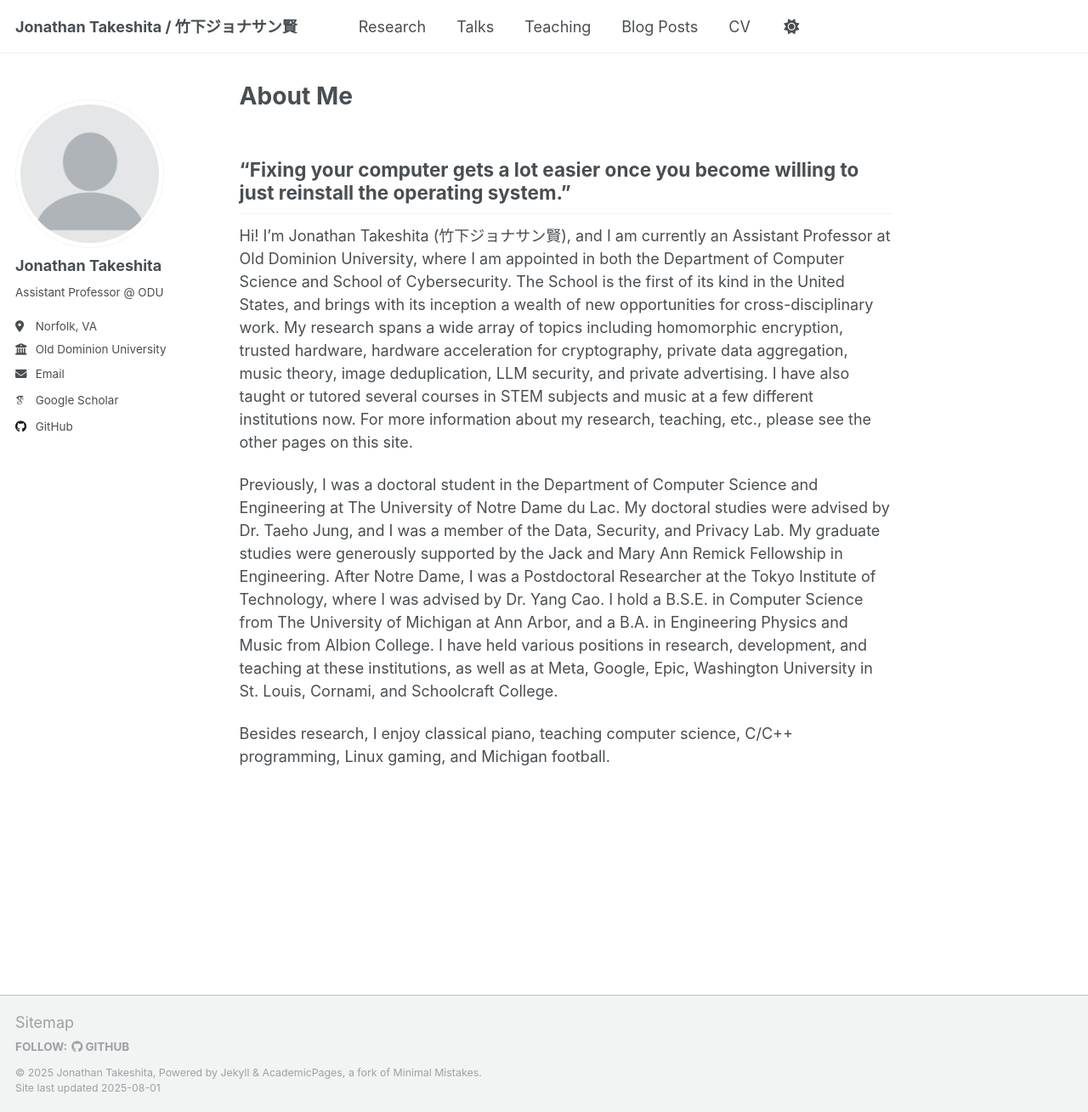
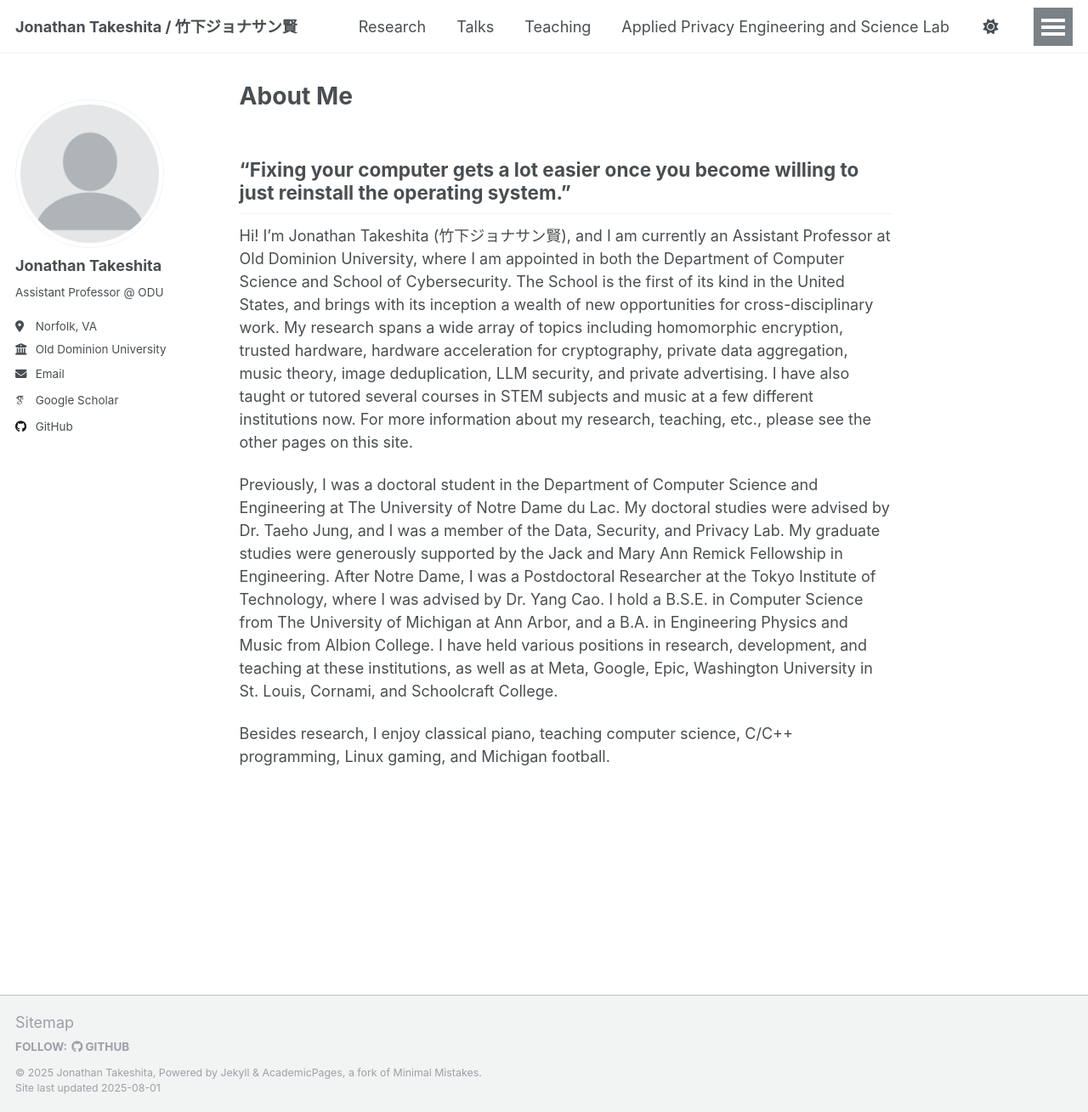
Before and after one commit to jtakeshi/jtakeshi.github.io, a Jekyll site: the page built from _pages/about.md, in a window 1280 px wide and 1309 px high. Shown: the whole window at 85% size. Built offline with Jekyll 4.4.1, drawn with Linux system fonts in a browser that asks for light colours; some web fonts are replaced; a script that is not in the unit is left out.

Commit message:
Update navigation.yml

```diff
--- a/_data/navigation.yml
+++ b/_data/navigation.yml
@@ -22,6 +22,8 @@ main:
 
 #  - title: "Portfolio"
 #    url: /portfolio/
+  - title: "Applied Privacy Engineering and Science Lab"
+    url: /lab/
 
   - title: "Blog Posts"
     url: /year-archive/
```
